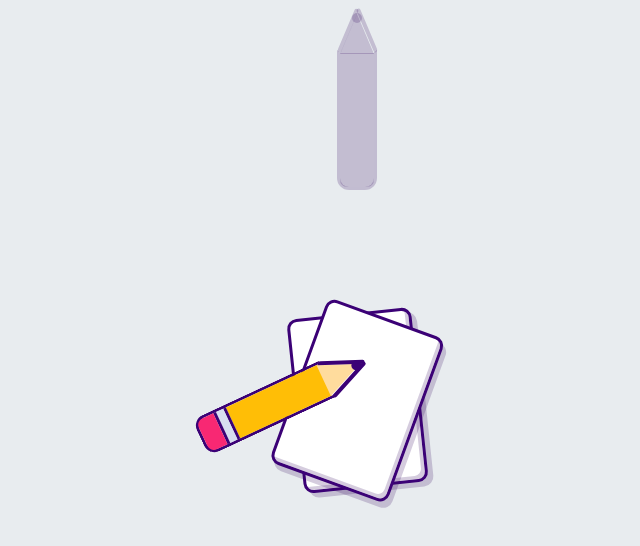
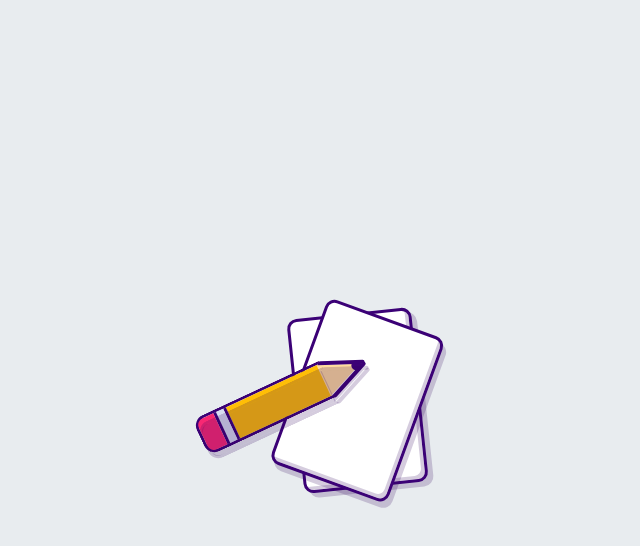
Before and after one commit to sagivcode/paper-and-pencil-cartoon, a plain HTML site: page index.html in a window 1280 px wide. Shown: the whole page, without its empty margins (283-923 px from the left). Drawn offline with Linux system fonts and the light colour scheme.

Commit message:
pencil shadow positioning

```diff
--- a/index.html
+++ b/index.html
@@ -12,7 +12,7 @@
 
 
         <!-- PENCIL SHADOW -->
-        <div class="pencil-all--shadow">
+        <div class="pencil-all-shadow">
             <div class="pencil-handle-shadow" >
                 <div class="wood-shadow"></div>
                 <div class="gap-b-shadow"></div>
--- a/style.css
+++ b/style.css
@@ -297,7 +297,7 @@
 
   .pencil-tip-shadow{
     position: absolute;
-    background: var(--shadow);
+    /* background: var(--shadow); */
     width: 10px;
     height: 10px;
     border-radius: 5px;
@@ -307,14 +307,15 @@
 
 .pencil-all-shadow{
   position: absolute;
-    left: 0px;
-    right: 150px;
-    top: 0;
-    bottom: 0;
+    left: 12px;
+    right: 155px;
+    top: 12px;
+    bottom: 0px;
     margin: auto;
     z-index: 1;
     transform: rotate(65deg);
     width: 50px;
     height: 200px;
+    z-index: 2;
     /* border: solid 1px;   */
 }
```
